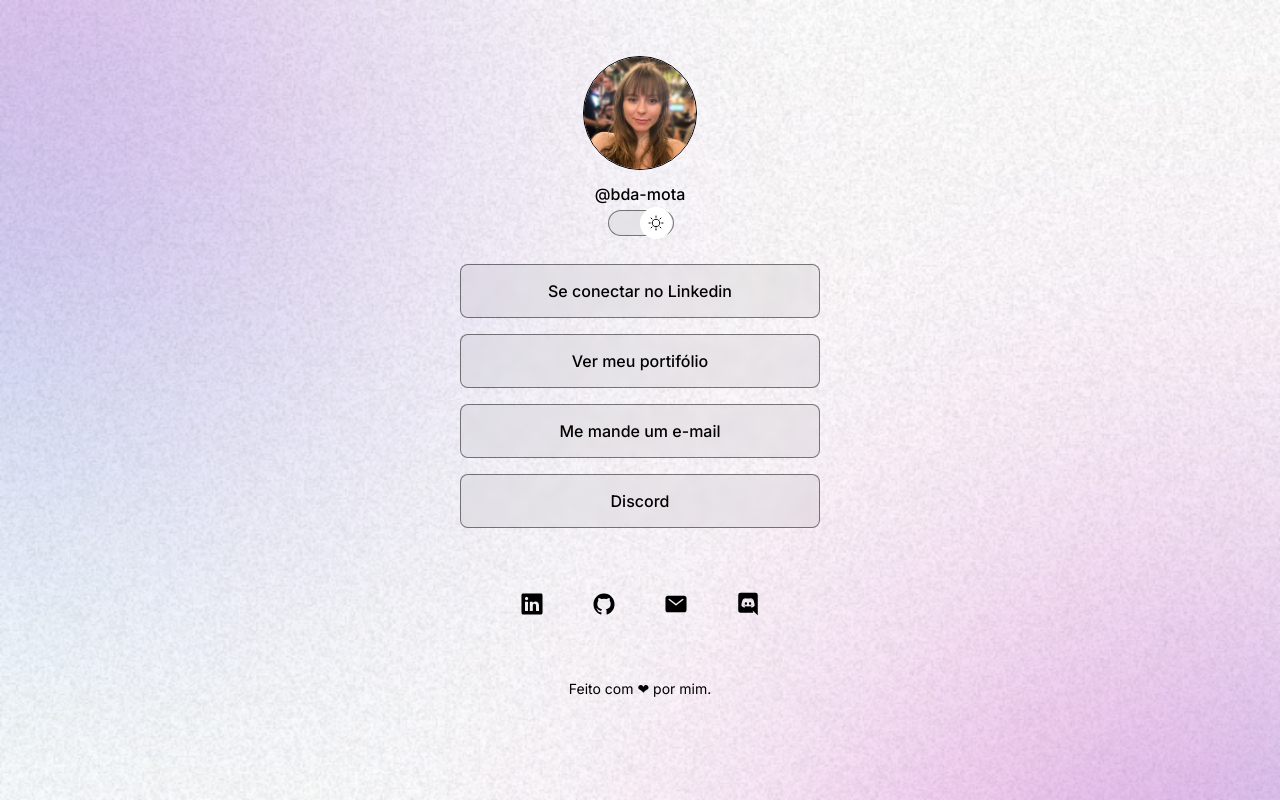
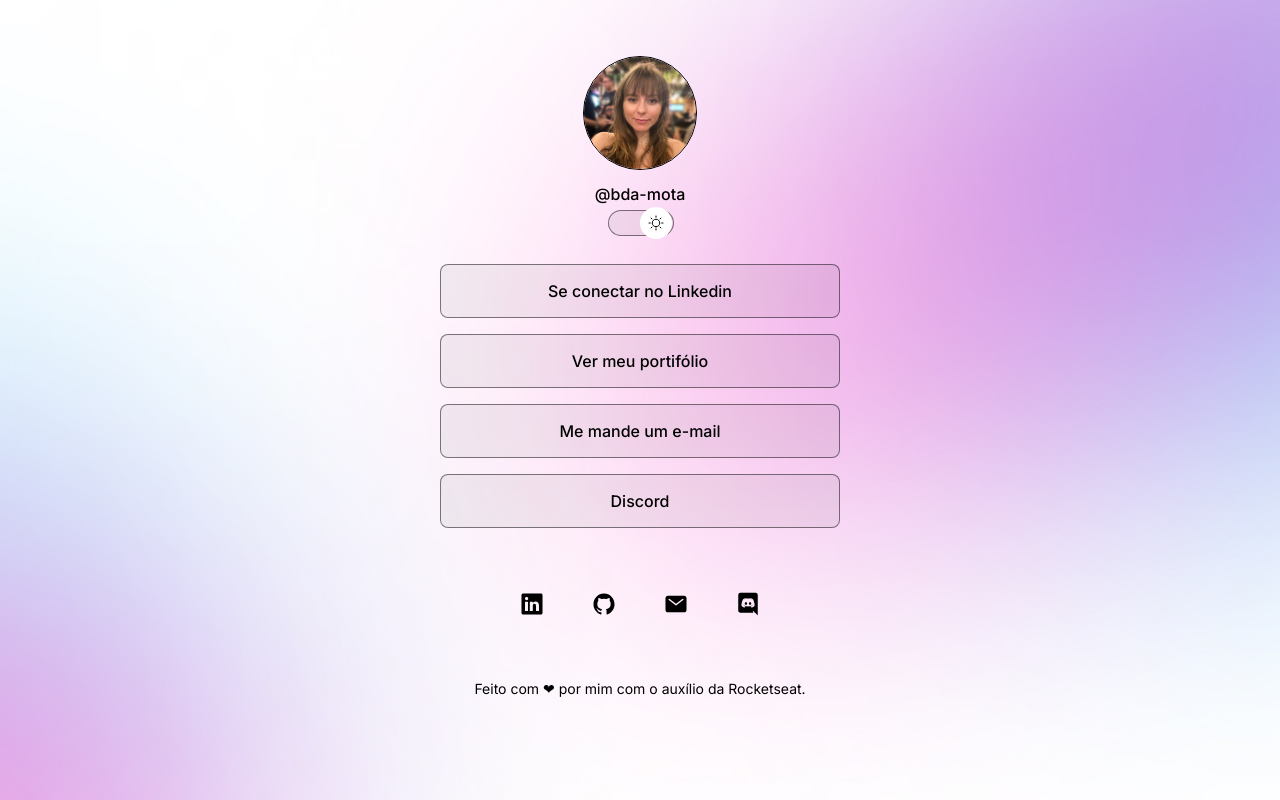
Before and after one commit to bda-mota/Linktree, a plain HTML site: page index.html in a window 1280 px wide. Drawn offline with nearby package versions, Linux system fonts and the light colour scheme.

Commit message:
add animation

```diff
--- a/index.html
+++ b/index.html
@@ -52,7 +52,7 @@
     <a href="https://discord.com/users/beamribeiro" target="_blank"><ion-icon name="logo-discord"></ion-icon></a></ion-icon>
   </div>
 
-  <footer>Feito com ❤ por mim.</footer>
+  <footer>Feito com ❤ por mim com o auxílio da Rocketseat.</footer>
 
   <script type="module" src="https://unpkg.com/ionicons@7.1.0/dist/ionicons/ionicons.esm.js"></script>
   <script nomodule src="https://unpkg.com/ionicons@7.1.0/dist/ionicons/ionicons.js"></script>
--- a/style.css
+++ b/style.css
@@ -37,7 +37,8 @@ body * {
 }
 
 #container {
-  width: 360px;
+  width: 100%;
+  max-width: 400px;
   margin: 56px auto 0px;
   padding: 0 24px;
 }
@@ -80,11 +81,15 @@ body * {
   left: 0;
   z-index: 1;
   transform: translateY(-50%);
+  animation: slide-back .4s;
 }
 
 .light #switch button {
-  right: 0;
-  left: initial;
+  animation: slide-in .4s forwards;
+}
+
+#switch button:hover {
+  outline: 8px solid var(--highlight-color);
 }
 
 #switch span {
@@ -160,7 +165,37 @@ ul li a:hover{
 }
 
 footer{
-  padding: 24px;
+  padding: 24px 0;
   text-align: center;
   font-size: 14px;
 }
+
+@media (min-width: 700px) {
+  :root {
+    --bg-url: url(./assets/bg-desktop.jpg)
+  }
+
+  .light {
+    --bg-url:  url(./assets/bg-desktop-light.jpg)
+  }
+}
+
+/*animation*/
+
+@keyframes slide-in {
+  from {
+    left: 0;
+  }
+  to {
+    left: 50%;
+  }
+}
+
+@keyframes slide-back {
+  from {
+    left: 50%;
+  }
+  to {
+    left: 0;
+  }
+}
```
Also changed, not shown: assets/avatar-light.png (deleted), assets/avatar.png (deleted), 10 other files.
